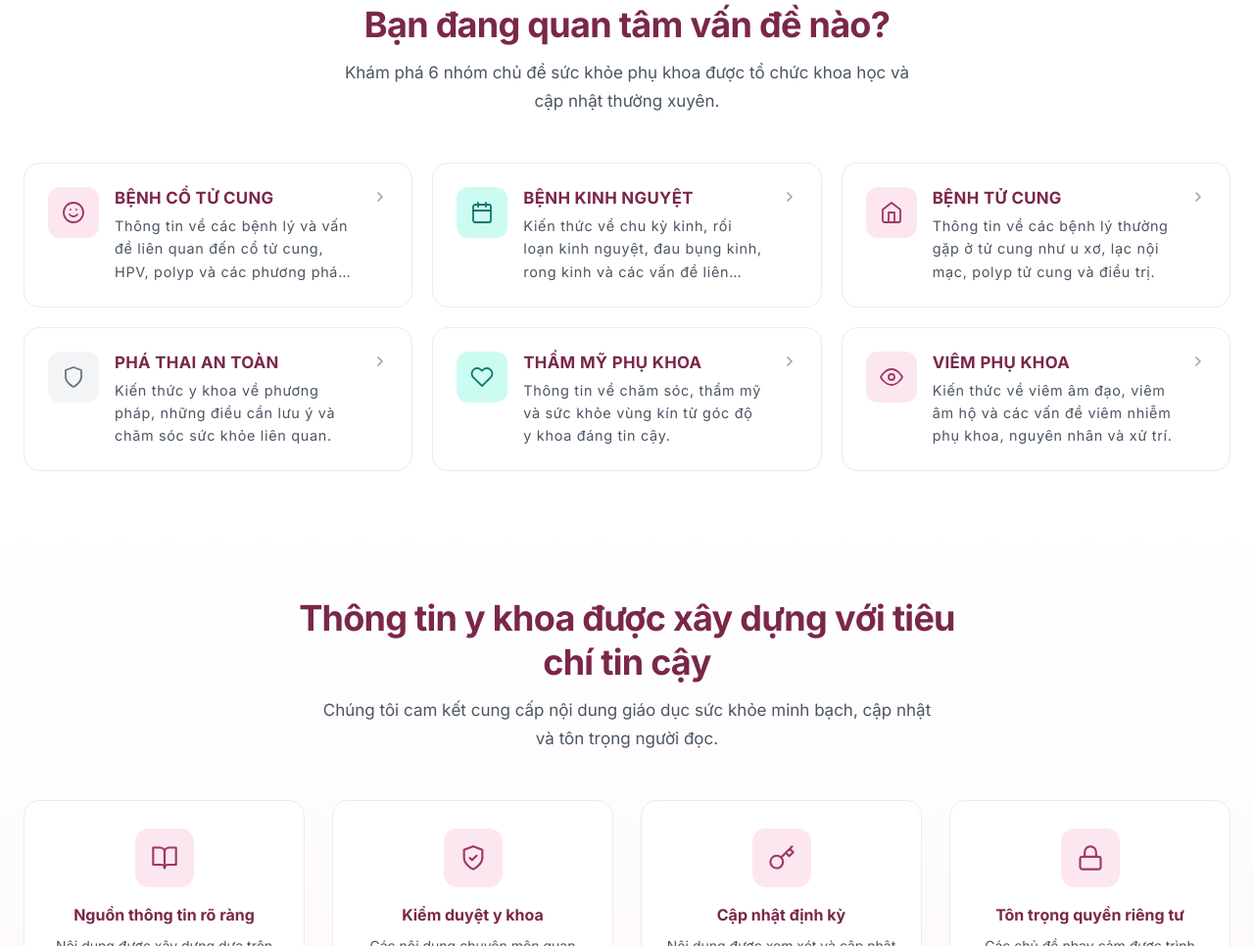
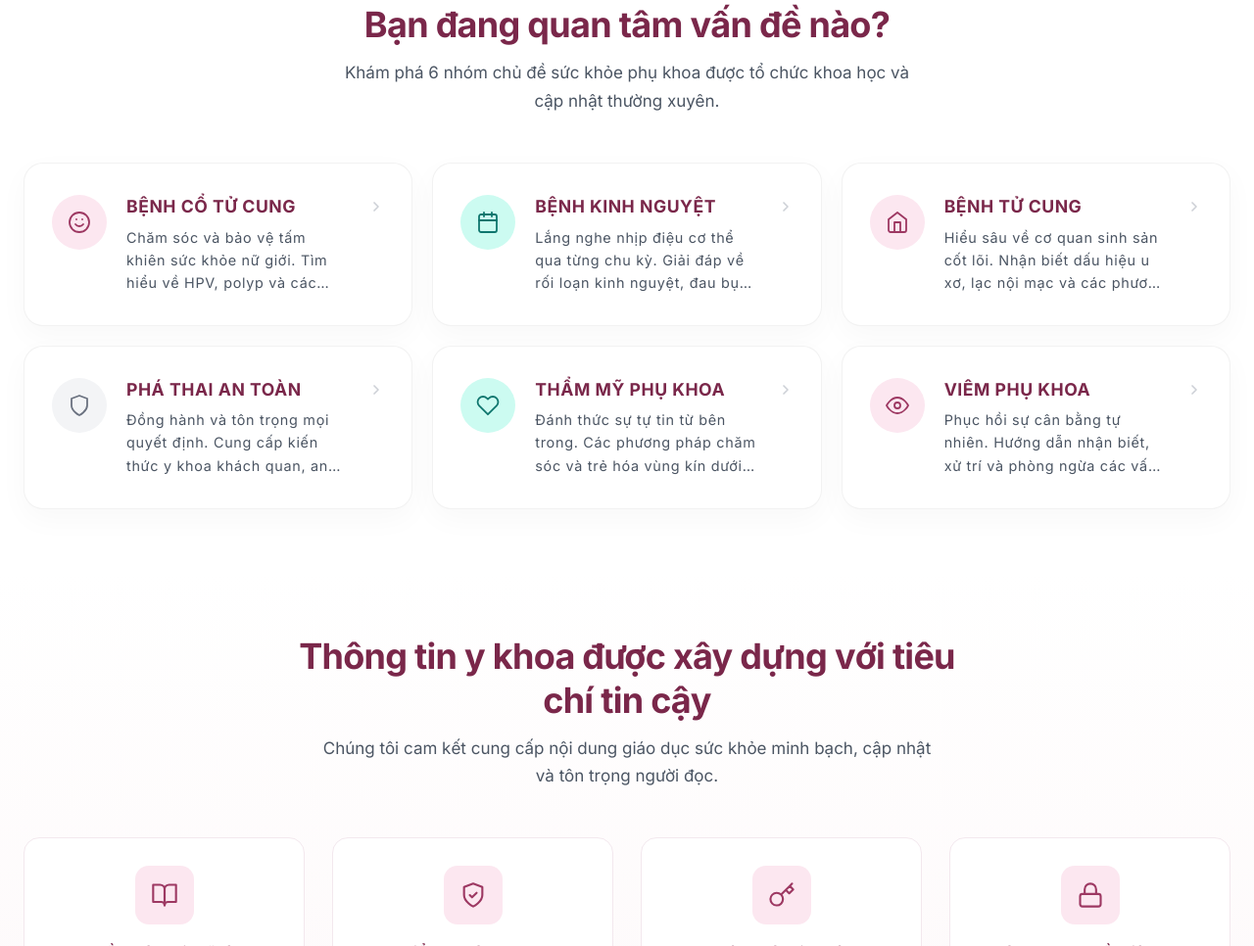
Before and after one commit to Ninh2577/phathaicanthoantoan, a website: page pages/index.html in a window 1280 px wide. Shown: the part 753-1719 px from the top of the page at 98% size. Drawn offline with Linux system fonts and the light colour scheme.

Commit message:
Thu hẹp khoản trắng trong trang chủ

```diff
--- a/assets/css/home.css
+++ b/assets/css/home.css
@@ -910,33 +910,34 @@
   display: flex;
   flex-direction: column;
   height: auto;
-  border-radius: var(--radius-lg);
+  border-radius: 20px;
   overflow: hidden;
   isolation: isolate;
   padding: 0;
   background: var(--color-white);
-  border: 1.5px solid var(--color-border);
+  border: 1px solid rgba(0, 0, 0, 0.05);
+  box-shadow: 0 10px 30px rgba(0, 0, 0, 0.03);
   transition: box-shadow var(--transition-normal), border-color var(--transition-normal), transform var(--transition-normal);
 }
 .skmd-cat-card::before { display: none; } /* Override old dark overlay */
 .skmd-cat-card:hover {
-  transform: translateY(-3px);
-  box-shadow: 0 12px 32px rgba(157, 56, 98, 0.10);
-  border-color: var(--color-primary-light);
+  transform: translateY(-6px);
+  box-shadow: 0 24px 48px rgba(157, 56, 98, 0.08);
+  border-color: rgba(157, 56, 98, 0.2);
 }
 .skmd-cat-card__link {
   display: flex;
   align-items: flex-start;
-  gap: 16px;
-  padding: 24px;
+  gap: 20px;
+  padding: 32px 28px;
   text-decoration: none;
   color: inherit;
   flex: 1;
 }
 .skmd-cat-card__icon-wrap {
-  width: 52px;
-  height: 52px;
-  border-radius: 12px;
+  width: 56px;
+  height: 56px;
+  border-radius: 50%;
   display: flex;
   align-items: center;
   justify-content: center;
@@ -959,13 +960,13 @@
   min-width: 0;
 }
 .skmd-cat-card__title {
-  font-size: 1.05rem;
+  font-size: 1.1rem;
   font-weight: 700;
   color: var(--color-primary-dark);
-  margin-bottom: 6px;
+  margin-bottom: 8px;
   line-height: 1.35;
   text-transform: uppercase;
-  letter-spacing: 0.02em;
+  letter-spacing: 0.03em;
 }
 .skmd-cat-card__desc {
   font-size: 0.9rem;
@@ -981,13 +982,16 @@
 }
 .skmd-cat-card__arrow {
   color: var(--color-text-muted);
-  transition: color var(--transition-fast), transform var(--transition-fast);
+  opacity: 0.5;
+  transition: opacity var(--transition-fast), color var(--transition-fast), transform var(--transition-fast);
   flex-shrink: 0;
-  margin-top: 2px;
+  margin-top: 4px;
 }
 .skmd-cat-card:hover .skmd-cat-card__arrow {
   color: var(--color-primary);
-  transform: translateX(3px);
+  opacity: 1;
+  transform: translateX(4px);
+
 }
 
 /* ─── Trust Grid ─────────────────────────────────────────────────── */
--- a/pages/index.html
+++ b/pages/index.html
@@ -125,7 +125,7 @@
               </div>
               <div class="skmd-cat-card__body">
                 <h3 class="skmd-cat-card__title">Bệnh Cổ Tử Cung</h3>
-                <p class="skmd-cat-card__desc">Thông tin về các bệnh lý và vấn đề liên quan đến cổ tử cung, HPV, polyp và các phương pháp sàng lọc.</p>
+                <p class="skmd-cat-card__desc">Chăm sóc và bảo vệ tấm khiên sức khỏe nữ giới. Tìm hiểu về HPV, polyp và các phương pháp tầm soát sớm.</p>
               </div>
               <div class="skmd-cat-card__arrow" aria-hidden="true">
                 <svg width="16" height="16" viewBox="0 0 24 24" fill="none" stroke="currentColor" stroke-width="2.5" stroke-linecap="round" stroke-linejoin="round"><polyline points="9 18 15 12 9 6"/></svg>
@@ -141,7 +141,7 @@
               </div>
               <div class="skmd-cat-card__body">
                 <h3 class="skmd-cat-card__title">Bệnh Kinh Nguyệt</h3>
-                <p class="skmd-cat-card__desc">Kiến thức về chu kỳ kinh, rối loạn kinh nguyệt, đau bụng kinh, rong kinh và các vấn đề liên quan.</p>
+                <p class="skmd-cat-card__desc">Lắng nghe nhịp điệu cơ thể qua từng chu kỳ. Giải đáp về rối loạn kinh nguyệt, đau bụng kinh và cách xoa dịu.</p>
               </div>
               <div class="skmd-cat-card__arrow" aria-hidden="true">
                 <svg width="16" height="16" viewBox="0 0 24 24" fill="none" stroke="currentColor" stroke-width="2.5" stroke-linecap="round" stroke-linejoin="round"><polyline points="9 18 15 12 9 6"/></svg>
@@ -157,7 +157,7 @@
               </div>
               <div class="skmd-cat-card__body">
                 <h3 class="skmd-cat-card__title">Bệnh Tử Cung</h3>
-                <p class="skmd-cat-card__desc">Thông tin về các bệnh lý thường gặp ở tử cung như u xơ, lạc nội mạc, polyp tử cung và điều trị.</p>
+                <p class="skmd-cat-card__desc">Hiểu sâu về cơ quan sinh sản cốt lõi. Nhận biết dấu hiệu u xơ, lạc nội mạc và các phương pháp điều trị tiên tiến.</p>
               </div>
               <div class="skmd-cat-card__arrow" aria-hidden="true">
                 <svg width="16" height="16" viewBox="0 0 24 24" fill="none" stroke="currentColor" stroke-width="2.5" stroke-linecap="round" stroke-linejoin="round"><polyline points="9 18 15 12 9 6"/></svg>
@@ -173,7 +173,7 @@
               </div>
               <div class="skmd-cat-card__body">
                 <h3 class="skmd-cat-card__title">Phá Thai An Toàn</h3>
-                <p class="skmd-cat-card__desc">Kiến thức y khoa về phương pháp, những điều cần lưu ý và chăm sóc sức khỏe liên quan.</p>
+                <p class="skmd-cat-card__desc">Đồng hành và tôn trọng mọi quyết định. Cung cấp kiến thức y khoa khách quan, an toàn và các lưu ý chăm sóc phục hồi.</p>
               </div>
               <div class="skmd-cat-card__arrow" aria-hidden="true">
                 <svg width="16" height="16" viewBox="0 0 24 24" fill="none" stroke="currentColor" stroke-width="2.5" stroke-linecap="round" stroke-linejoin="round"><polyline points="9 18 15 12 9 6"/></svg>
@@ -189,7 +189,7 @@
               </div>
               <div class="skmd-cat-card__body">
                 <h3 class="skmd-cat-card__title">Thẩm Mỹ Phụ Khoa</h3>
-                <p class="skmd-cat-card__desc">Thông tin về chăm sóc, thẩm mỹ và sức khỏe vùng kín từ góc độ y khoa đáng tin cậy.</p>
+                <p class="skmd-cat-card__desc">Đánh thức sự tự tin từ bên trong. Các phương pháp chăm sóc và trẻ hóa vùng kín dưới góc nhìn y khoa chuẩn mực.</p>
               </div>
               <div class="skmd-cat-card__arrow" aria-hidden="true">
                 <svg width="16" height="16" viewBox="0 0 24 24" fill="none" stroke="currentColor" stroke-width="2.5" stroke-linecap="round" stroke-linejoin="round"><polyline points="9 18 15 12 9 6"/></svg>
@@ -205,7 +205,7 @@
               </div>
               <div class="skmd-cat-card__body">
                 <h3 class="skmd-cat-card__title">Viêm Phụ Khoa</h3>
-                <p class="skmd-cat-card__desc">Kiến thức về viêm âm đạo, viêm âm hộ và các vấn đề viêm nhiễm phụ khoa, nguyên nhân và xử trí.</p>
+                <p class="skmd-cat-card__desc">Phục hồi sự cân bằng tự nhiên. Hướng dẫn nhận biết, xử trí và phòng ngừa các vấn đề viêm nhiễm thường gặp.</p>
               </div>
               <div class="skmd-cat-card__arrow" aria-hidden="true">
                 <svg width="16" height="16" viewBox="0 0 24 24" fill="none" stroke="currentColor" stroke-width="2.5" stroke-linecap="round" stroke-linejoin="round"><polyline points="9 18 15 12 9 6"/></svg>
```
